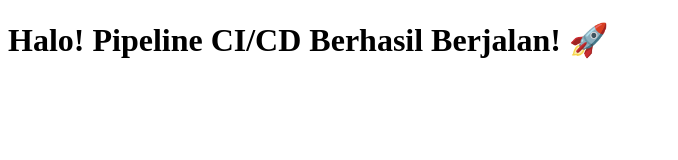
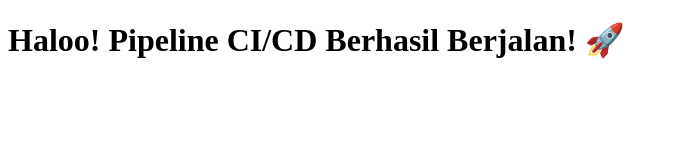
Before and after one commit to kim25222/praktikum-cicd, a plain HTML site: page index.html in a window 1280 px wide. Shown: the whole page, without its empty margins (0-678 px from the left). Drawn offline with Linux system fonts and the light colour scheme.

Commit message:
Update index.html

```diff
--- a/index.html
+++ b/index.html
@@ -4,6 +4,6 @@
     <title>Praktikum CI/CD</title>
   </head>
   <body>
-    <h1>Halo! Pipeline CI/CD Berhasil Berjalan! 🚀</h1>
+    <h1>Haloo! Pipeline CI/CD Berhasil Berjalan! 🚀</h1>
   </body>
 </html>
```
